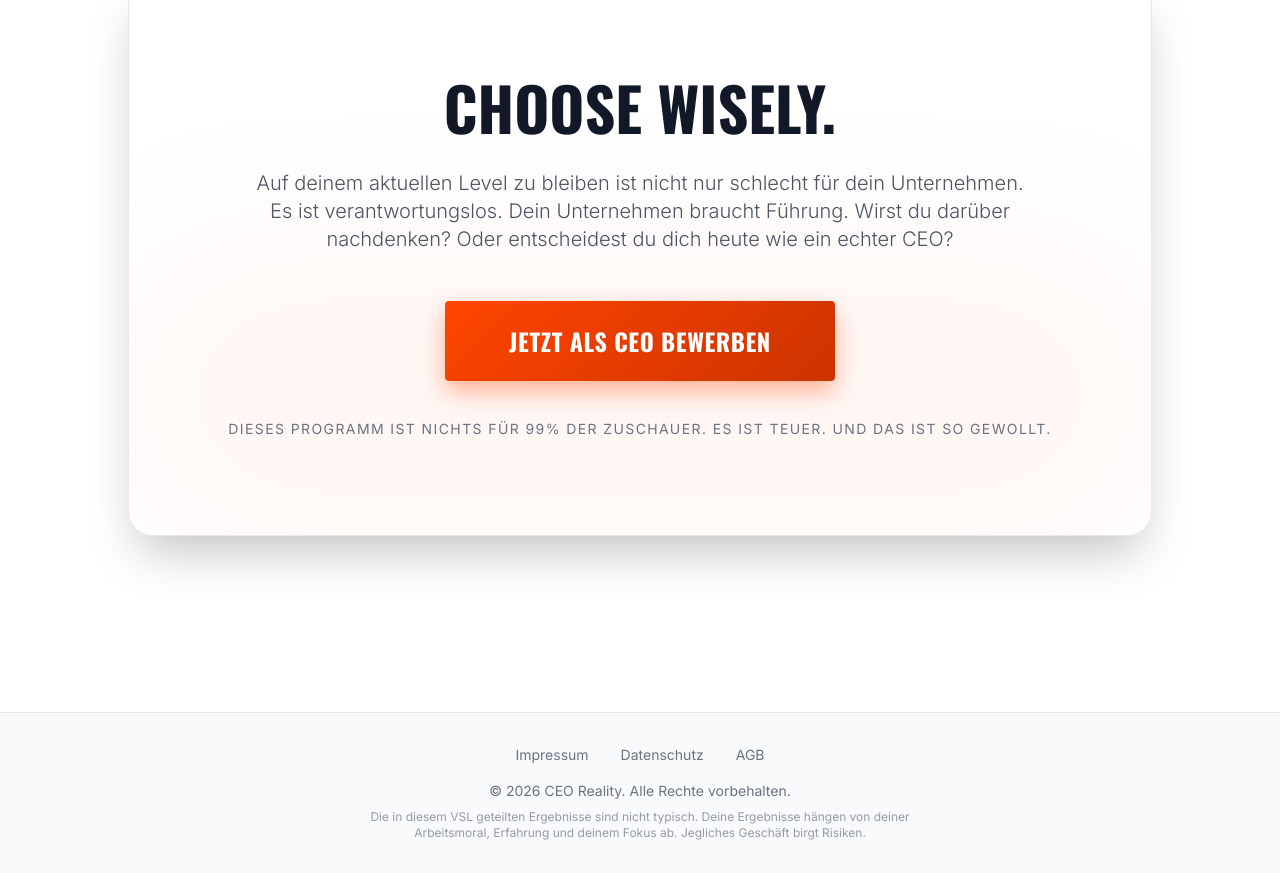
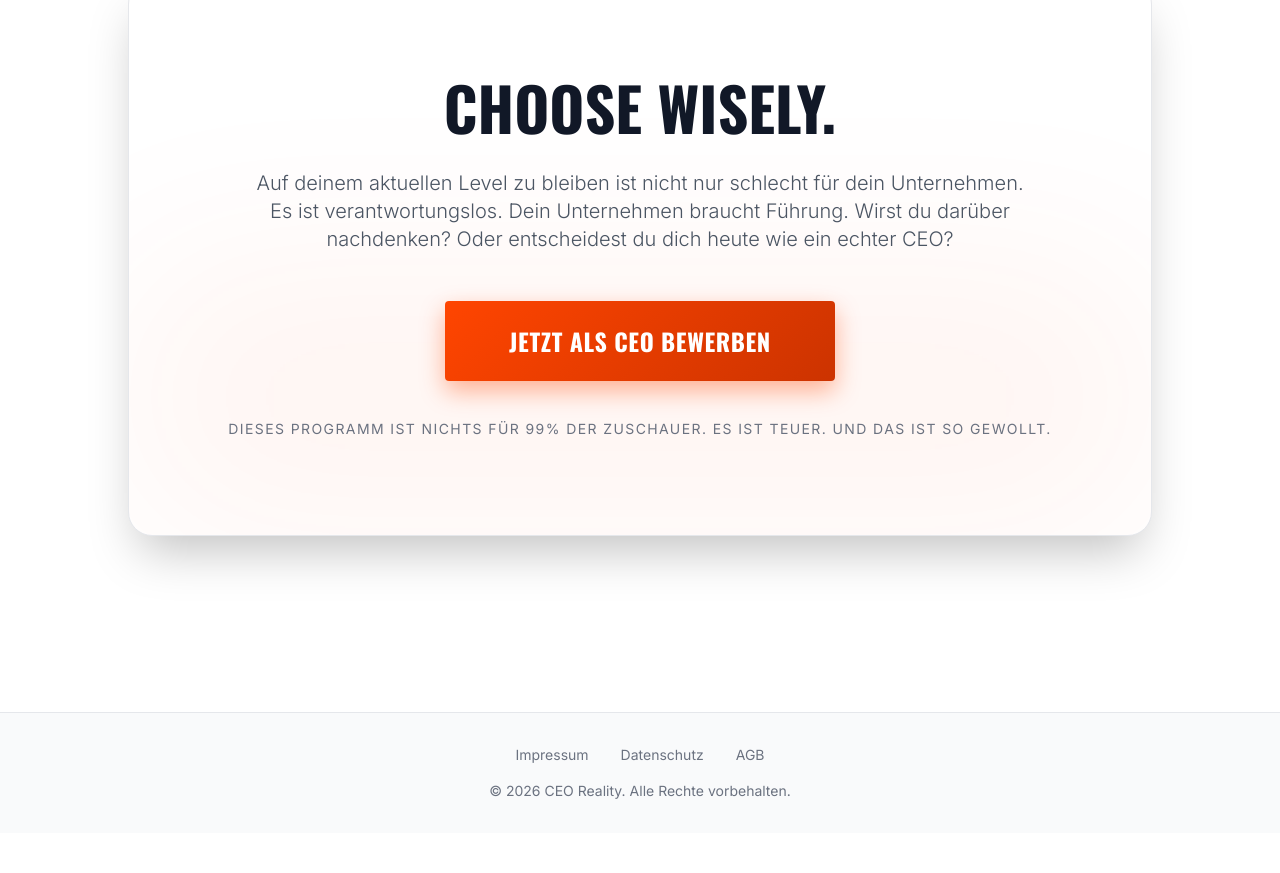
Before and after one commit to Marvinhaemke/mkk, a plain HTML site: page realityhell.html in a window 1280 px wide. Shown: the part 2095-2968 px from the top of the page. After the commit the page ends 2928 px from the top, so only its background shows below. Drawn offline with nearby package versions, Linux system fonts and the light colour scheme.

Commit message:
Update realityhell.html

```diff
--- a/realityhell.html
+++ b/realityhell.html
@@ -264,7 +264,6 @@
                     <a href="#" class="hover:text-brand-orange transition-colors">AGB</a>
                 </div>
                 <p>&copy; 2026 CEO Reality. Alle Rechte vorbehalten.</p>
-                <p class="mt-2 text-xs max-w-xl mx-auto opacity-70">Die in diesem VSL geteilten Ergebnisse sind nicht typisch. Deine Ergebnisse hängen von deiner Arbeitsmoral, Erfahrung und deinem Fokus ab. Jegliches Geschäft birgt Risiken.</p>
             </div>
         </footer>
     </div>
```
